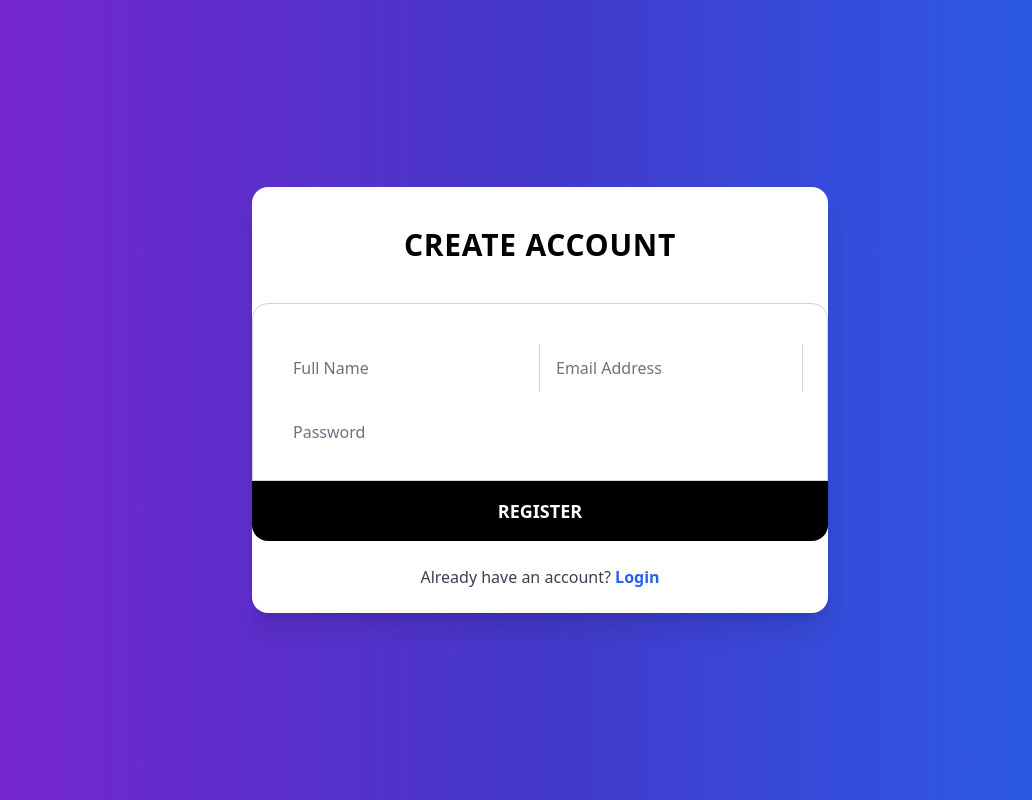
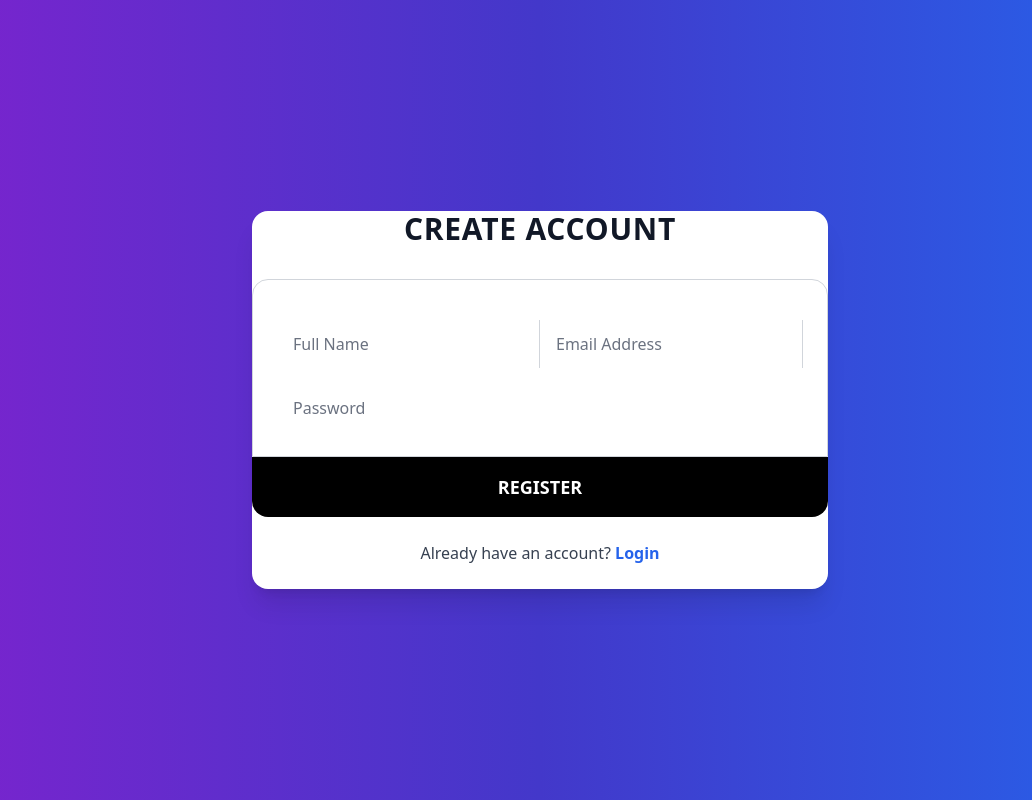
Before and after one commit to AtharvaC1810/employee-login, a Next.js app in the folder frontend-app/: page /register in a window 1280 px wide. Shown: the whole page, without its empty margins (100-1132 px from the left). Built offline with nearby package versions, Linux system fonts and the light colour scheme.

Commit message:
added password and username updates

```diff
--- a/frontend-app/src/app/login/page.tsx
+++ b/frontend-app/src/app/login/page.tsx
@@ -68,7 +68,7 @@ export default function LoginPage() {
             <input
               type="email"
               name="email"
-              placeholder="User name"
+              placeholder="User Email Id"
               value={form.email}
               onChange={handleChange}
               required
--- a/frontend-app/src/app/register/page.tsx
+++ b/frontend-app/src/app/register/page.tsx
@@ -76,7 +76,7 @@ export default function RegisterPage() {
         onSubmit={handleRegister}
         className="bg-white p-0 rounded-2xl shadow-xl w-full max-w-xl"
       >
-        <h2 className="text-center text-3xl font-semibold py-10 tracking-wide">
+        <h2 className="text-3xl font-bold text-center mb-8 text-gray-900 tracking-wide">
           CREATE ACCOUNT
         </h2>
 
```
